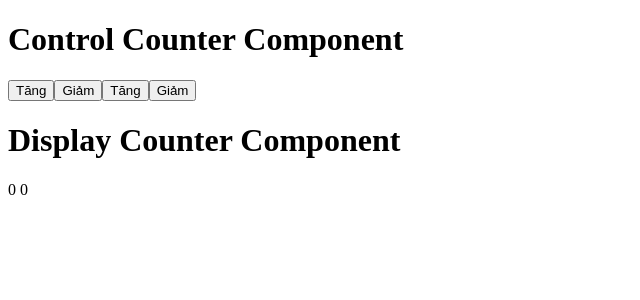
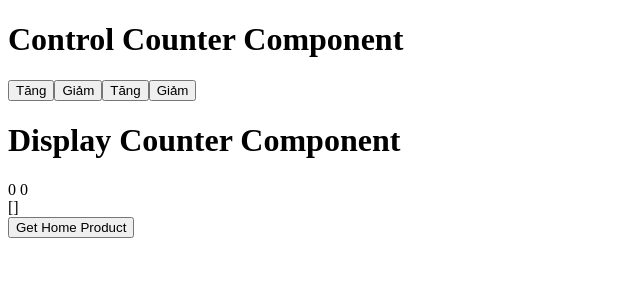
Before and after one commit to lrandom/vue-cy, a Vue app: page / in a window 1280 px wide. Shown: the top 300 px of the page, without its empty margins (0-640 px from the left). Built offline with nearby package versions, Linux system fonts and the light colour scheme; no server answers.

Commit message:
update action

```diff
--- a/src/App.vue
+++ b/src/App.vue
@@ -19,15 +19,19 @@
     <button @click="_goToContactPage">Chuyển sang trang contact</button>-->
     <ControlCounter></ControlCounter>
     <DisplayCounter></DisplayCounter>
+    <DisplayHomeProduct></DisplayHomeProduct>
+    <button @click="$store.dispatch('loadHomeProducts')">Get Home Product</button>
   </div>
 </template>
 
 <script>
+import DisplayHomeProduct from "./components/DisplayHomeProduct";
 import ControlCounter from "./components/ControlCounter";
 import DisplayCounter from "./components/DisplayCounter";
 export default {
   name: 'App',
   components: {
+    DisplayHomeProduct,
     ControlCounter,
     DisplayCounter
   },
--- /dev/null
+++ b/src/components/DisplayHomeProduct.vue
@@ -0,0 +1,20 @@
+<template>
+  <div>
+    {{ homeProducts }}
+  </div>
+</template>
+
+<script>
+import {mapState} from "vuex";
+
+export default {
+  name: "DisplayHomeProduct",
+  computed: {
+    ...mapState(['homeProducts'])
+  }
+}
+</script>
+
+<style scoped>
+
+</style>
```
